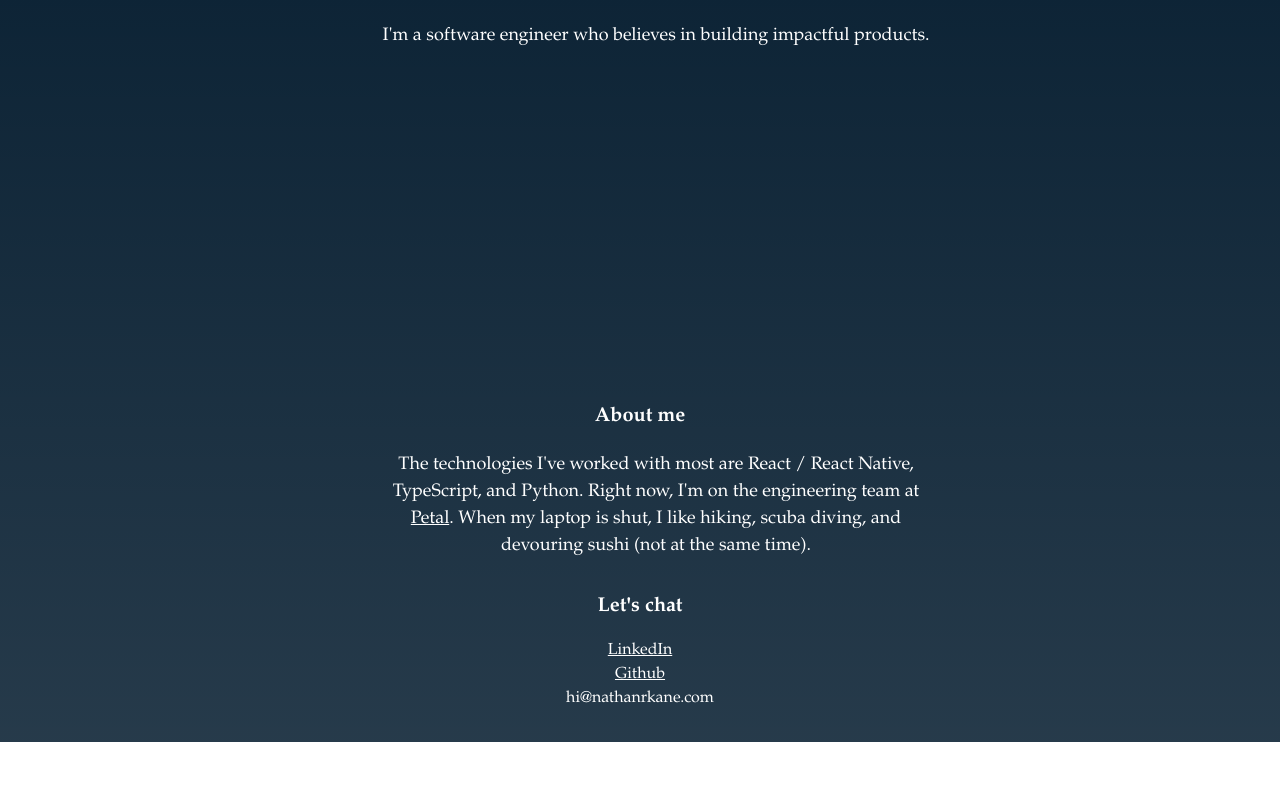
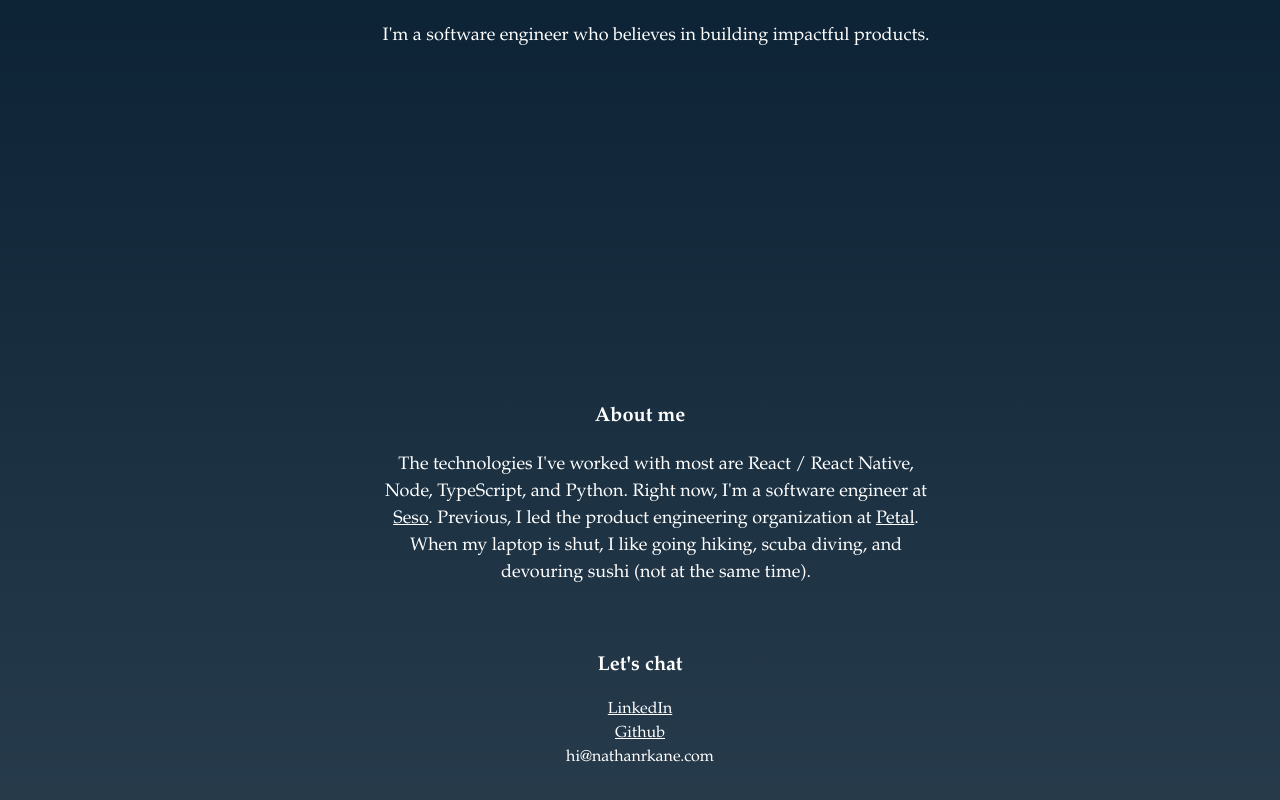
Before and after one commit to kanenathan213/personal-site-nextjs, a Next.js app: page / in a window 1280 px wide. Shown: the part 398-1198 px from the top of the page. Before the commit the page ends 1140 px from the top, so only its background shows below. Built offline with nearby package versions, Linux system fonts and the light colour scheme.

Commit message:
update current company, tech, and description

```diff
--- a/components/detail.tsx
+++ b/components/detail.tsx
@@ -9,15 +9,19 @@ export default function Detail({ handleBottomScolledTo }: Props) {
     <section className="flex-col flex items-center pb-8">
       <h4 className="font-bold text-xl">About me</h4>
       <p className="text-center md:text-center text-lg mt-5 md:pl-8 mb-8 max-w-xl">
-        The technologies I've worked with most are React / React Native,
-        TypeScript, and Python. Right now, I'm on the engineering team at{' '}
+        The technologies I've worked with most are React / React Native, Node,
+        TypeScript, and Python. Right now, I'm a software engineer at{' '}
+        <a className="underline" href="https://www.sesolabor.com">
+          Seso
+        </a>
+        . Previous, I led the product engineering organization at{' '}
         <a className="underline" href="https://www.petalcard.com">
           Petal
         </a>
-        . When my laptop is shut, I like hiking, scuba diving, and devouring
-        sushi (not at the same time).
+        . When my laptop is shut, I like going hiking, scuba diving, and
+        devouring sushi (not at the same time).
       </p>
-      <div className="flex-col flex items-center">
+      <div className="flex-col flex items-center mt-8">
         <h4 className="font-bold text-xl mb-4">Let's chat</h4>
         <a className="underline" href="https://www.linkedin.com/in/nathankane/">
           LinkedIn
```
